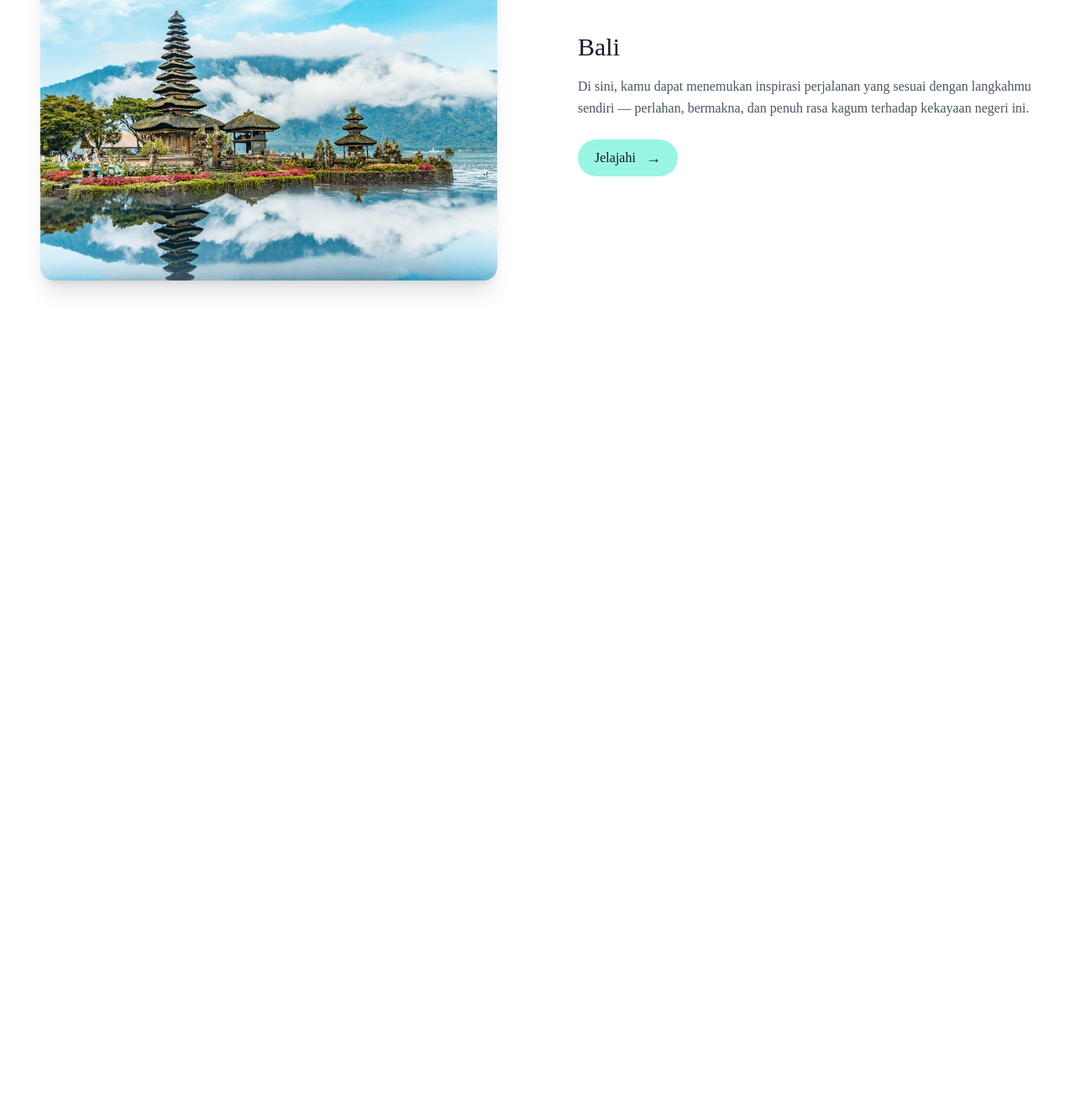
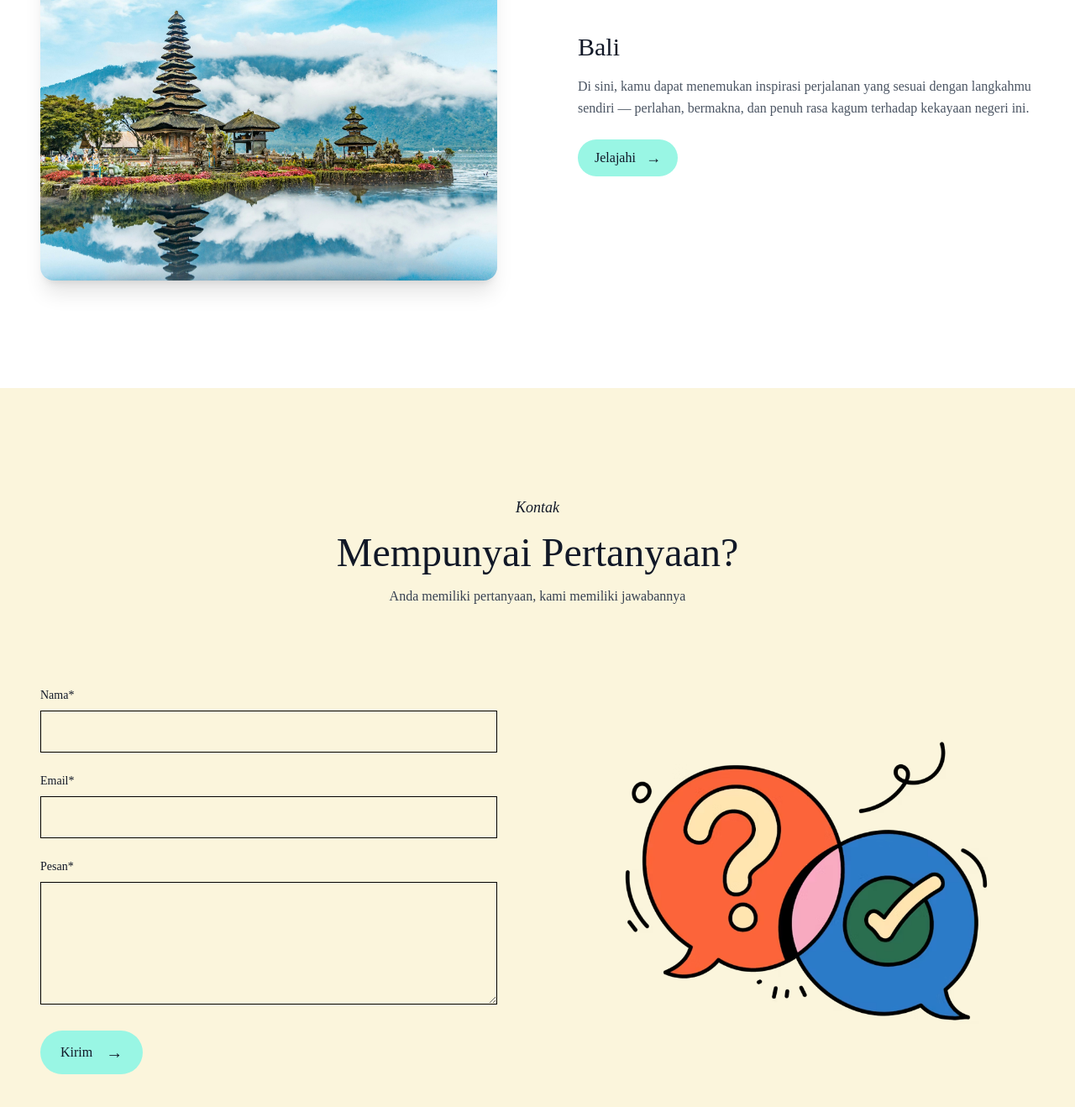
Before and after one commit to Saladin2510/EksplorasiNusantara, a plain HTML site: page index.html in a window 1280 px wide. Shown: the part 3430-4748 px from the top of the page at 84% size. Before the commit the page ends 3892 px from the top, so only its background shows below. Drawn offline with nearby package versions, Linux system fonts and the light colour scheme; a web font is replaced by a local one.

Commit message:
feat:kontak-section

```diff
--- a/index.html
+++ b/index.html
@@ -238,6 +238,65 @@
         </div>
     </section>
 
+    <!-- CONTACT SECTION -->
+    <section id="kontak" class="bg-[#FBF5DC] py-32">
+        <div class="max-w-7xl mx-auto px-12">
+
+            <!-- HEADER -->
+            <div class="text-center max-w-2xl mx-auto mb-24 contact-header">
+                <span class="playfair italic text-lg">
+                    Kontak
+                </span>
+
+                <h2 class="playfair text-5xl mt-4 mb-4">
+                    Mempunyai Pertanyaan?
+                </h2>
+
+                <p class="text-gray-700">
+                    Anda memiliki pertanyaan, kami memiliki jawabannya
+                </p>
+            </div>
+
+            <!-- CONTENT -->
+            <div class="grid grid-cols-2 gap-24 items-center">
+
+                <!-- FORM -->
+                <form class="space-y-6 contact-form">
+                    <div>
+                        <label class="block text-sm mb-2">Nama*</label>
+                        <input type="text"
+                            class="w-full bg-transparent border border-black px-4 py-3 focus:outline-none">
+                    </div>
+
+                    <div>
+                        <label class="block text-sm mb-2">Email*</label>
+                        <input type="email"
+                            class="w-full bg-transparent border border-black px-4 py-3 focus:outline-none">
+                    </div>
+
+                    <div>
+                        <label class="block text-sm mb-2">Pesan*</label>
+                        <textarea rows="5"
+                            class="w-full bg-transparent border border-black px-4 py-3 focus:outline-none"></textarea>
+                    </div>
+
+                    <button type="submit"
+                        class="mt-6 flex items-center gap-4 bg-teal-200 px-6 py-3 rounded-full font-medium hover:bg-teal-300 transition">
+                        Kirim
+                        <span class="text-xl">→</span>
+                    </button>
+                </form>
+
+                <!-- ILLUSTRATION -->
+                <div class="contact-illustration">
+                    <img src="assets/img/contact.png" alt="Contact Illustration" class="w-full max-w-md mx-auto">
+                </div>
+
+            </div>
+        </div>
+    </section>
+
+
 
     <!-- JS -->
     <script src="js/main.js"></script>
--- a/js/main.js
+++ b/js/main.js
@@ -90,5 +90,41 @@ document.addEventListener("DOMContentLoaded", () => {
         stagger: 0.3
     });
 
+    // CONTACT SECTION
+    gsap.from(".contact-header", {
+        scrollTrigger: {
+            trigger: "#kontak",
+            start: "top 70%",
+        },
+        y: 60,
+        opacity: 0,
+        duration: 1,
+        ease: "power3.out"
+    });
+
+    gsap.from(".contact-form", {
+        scrollTrigger: {
+            trigger: "#kontak",
+            start: "top 65%",
+        },
+        x: -60,
+        opacity: 0,
+        duration: 1,
+        ease: "power3.out",
+        delay: 0.2
+    });
+
+    gsap.from(".contact-illustration", {
+        scrollTrigger: {
+            trigger: "#kontak",
+            start: "top 65%",
+        },
+        x: 60,
+        opacity: 0,
+        duration: 1,
+        ease: "power3.out",
+        delay: 0.3
+    });
+
 
 });
```
Also changed, not shown: assets/img/contact.png (added).
